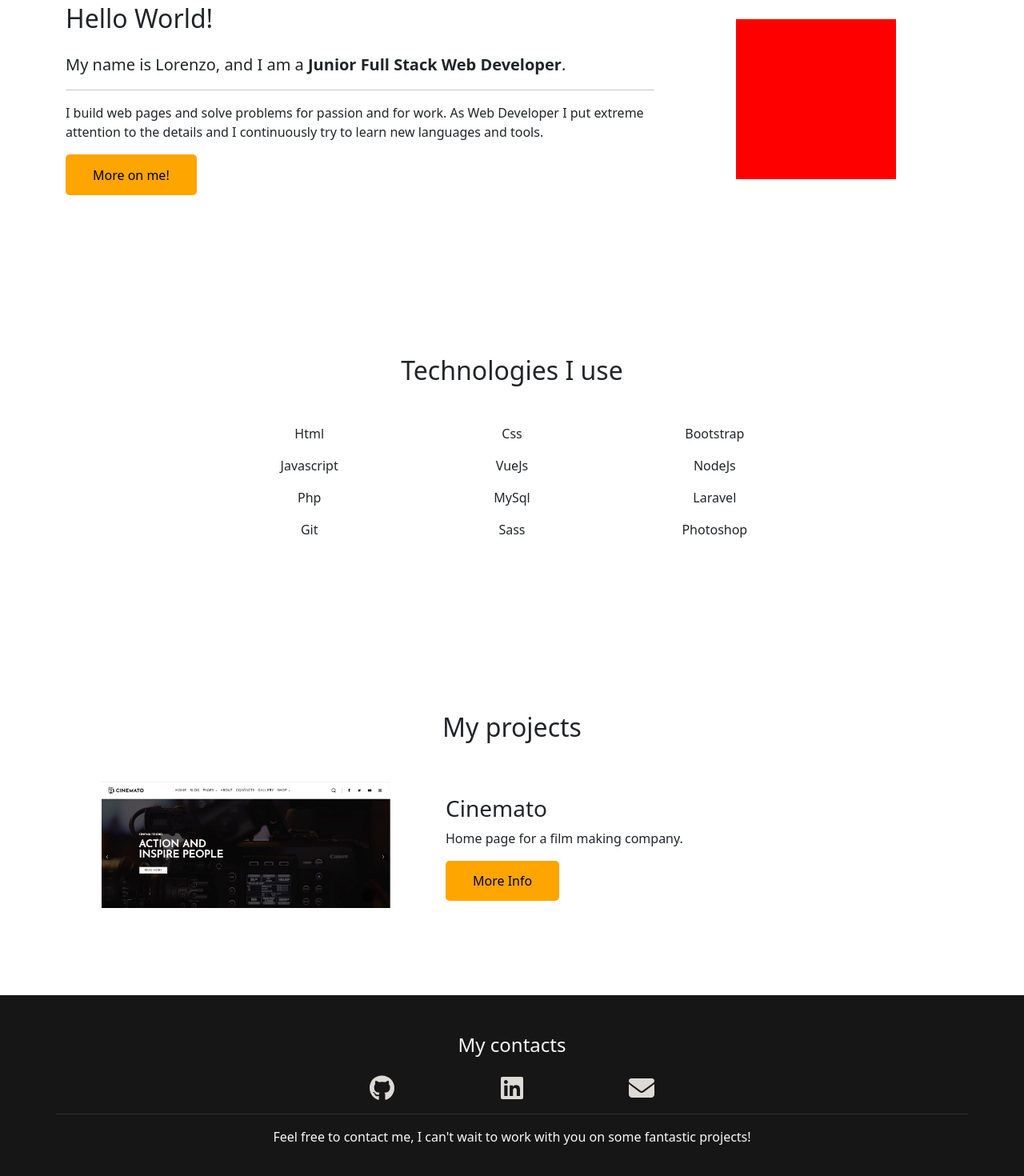
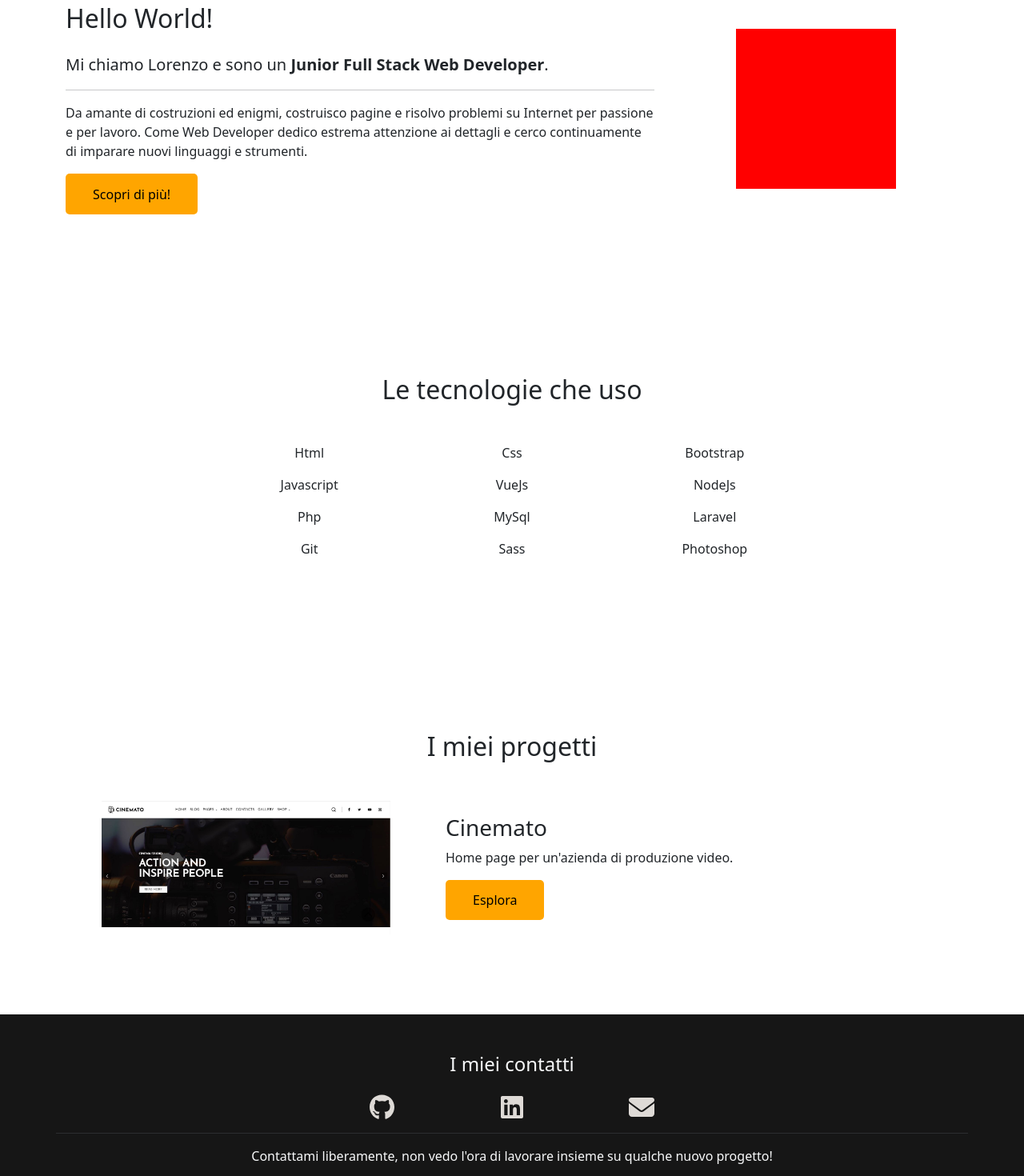
Before and after one commit to LorenzoNicco/LorenzoNicco.github.io, a Vue app: page / in a window 1280 px wide. Shown: the part 500-1970 px from the top of the page at 80% size. Built offline with nearby package versions, Linux system fonts and the light colour scheme.

Commit message:
Update lingua in italiano

```diff
--- a/src/components/AppFooter.vue
+++ b/src/components/AppFooter.vue
@@ -8,7 +8,7 @@
     <footer>
         <section id="contacts" class="container">
             <div class="row">
-                <h4 class="col-12 text-center text-light">My contacts</h4>
+                <h4 class="col-12 text-center text-light">I miei contatti</h4>
 
                 <div class="col-4 offset-4 d-flex justify-content-between my-3">
                     <font-awesome-icon class="social-icons" icon="fa-brands fa-github" />
@@ -20,7 +20,7 @@
 
                 <hr class="text-secondary">
 
-                <p class="text-light text-center">Feel free to contact me, I can't wait to work with you on some fantastic projects!</p>
+                <p class="text-light text-center">Contattami liberamente, non vedo l'ora di lavorare insieme su qualche nuovo progetto!</p>
             </div>
         </section>
     </footer>
--- a/src/components/JumboSection.vue
+++ b/src/components/JumboSection.vue
@@ -9,7 +9,7 @@
     <section id="jumbotron" class="container">
         <div class="row">
             <h1 class="col-4 my-section-padding">
-                I make things for the Internet
+                Costruisco cose per internet
             </h1>
         </div>
     </section>
--- a/src/components/PresentationSection.vue
+++ b/src/components/PresentationSection.vue
@@ -10,13 +10,13 @@
             <div class="col-8">
                 <h2 class="mb-4">Hello World!</h2>
 
-                <p class="fs-5">My name is Lorenzo, and I am a <strong>Junior Full Stack Web Developer</strong>.</p>
+                <p class="fs-5">Mi chiamo Lorenzo e sono un <strong>Junior Full Stack Web Developer</strong>.</p>
 
                 <hr>
 
-                <p>I build web pages and solve problems for passion and for work. As Web Developer I put extreme attention to the details and I continuously try to learn new languages and tools.</p>
+                <p>Da amante di costruzioni ed enigmi, costruisco pagine e risolvo problemi su Internet per passione e per lavoro. Come Web Developer dedico estrema attenzione ai dettagli e cerco continuamente di imparare nuovi linguaggi e strumenti.</p>
 
-                <router-link class="my-button" :to="{ name: 'bio'}">More on me!</router-link>
+                <router-link class="my-button" :to="{ name: 'bio'}">Scopri di più!</router-link>
             </div>
 
             <div class="col-4 d-flex justify-content-center align-items-center">
--- a/src/components/ProjectsSection.vue
+++ b/src/components/ProjectsSection.vue
@@ -8,7 +8,7 @@
     <section id="projects" class="container my-section-padding">
         <div class="row">
             <div class="col-12">
-                <h2 class="text-center mb-5">My projects</h2>
+                <h2 class="text-center mb-5">I miei progetti</h2>
 
                 <div class="row">
                     <div class="col-5 text-center">
@@ -18,9 +18,9 @@
                     <div class="col-7 d-flex flex-column justify-content-center align-items-start">
                         <h3>Cinemato</h3>
 
-                        <p>Home page for a film making company.</p>
+                        <p>Home page per un'azienda di produzione video.</p>
 
-                        <button class="my-button">More Info</button>
+                        <button class="my-button">Esplora</button>
                     </div>
                 </div>
             </div>
--- a/src/components/StackSection.vue
+++ b/src/components/StackSection.vue
@@ -49,7 +49,7 @@
 <template>
     <section id="stack" class="container my-section-padding">
         <div class="row justify-content-center">
-            <h2 class="col-12 text-center mb-5">Technologies I use</h2>
+            <h2 class="col-12 text-center mb-5">Le tecnologie che uso</h2>
 
             <div class="col-8">
                 <div class="row flex-wrap">
```
